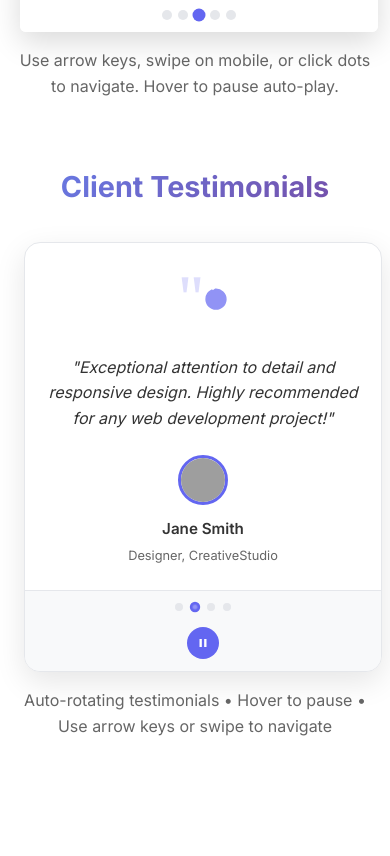
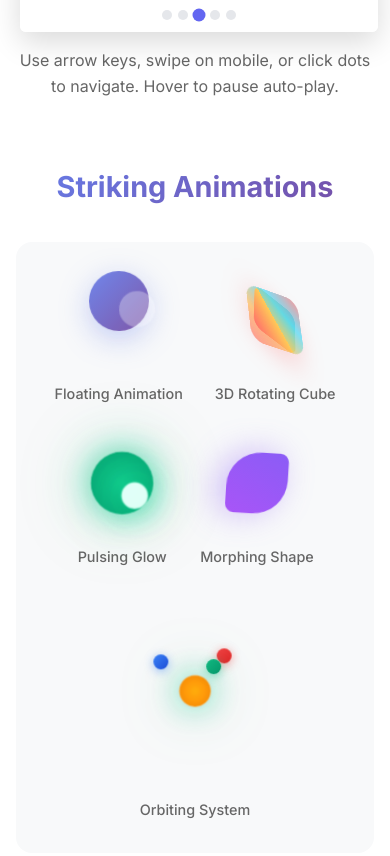
Before and after one commit to kasimlohar/frontend-battle-round1, a website: page index.html in a window 390 px wide. Shown: the part 3480-4336 px from the top of the page. Before the commit the page ends 4251 px from the top, so only its background shows below. Drawn offline with Linux system fonts and the light colour scheme; grey boxes are pictures that could not be loaded.

Commit message:
feat: add 5 striking geometric animations (float, 3D cube, glow, morph, orbit)

```diff
--- a/index.html
+++ b/index.html
@@ -12,6 +12,7 @@
     <link rel="stylesheet" href="src/styles/chart.css">
     <link rel="stylesheet" href="src/styles/testimonials.css">
     <link rel="stylesheet" href="src/styles/parallax.css">
+    <link rel="stylesheet" href="src/styles/striking-animations.css">
 </head>
 <body>
     <!-- LOADER -->
@@ -31,6 +32,7 @@
                 <li><a href="#features">Features</a></li>
                 <li><a href="#showcase">Showcase</a></li>
                 <li><a href="#stats">Analytics</a></li>
+                <li><a href="#animations">Animations</a></li>
                 <li><a href="#testimonials">Testimonials</a></li>
             </ul>
             <button class="theme-toggle ripple" id="themeToggle">🌙</button>
@@ -136,6 +138,42 @@
             </p>
         </section>
 
+        <!-- ADD NEW ANIMATIONS SECTION BEFORE TESTIMONIALS -->
+        <section id="animations" class="section">
+            <h2>Striking Animations</h2>
+            <div class="animations-showcase scroll-reveal">
+                <div class="animation-item">
+                    <div class="striking-object floating-object"></div>
+                    <div class="animation-label">Floating Animation</div>
+                </div>
+
+                <div class="animation-item">
+                    <div class="striking-object rotating-cube"></div>
+                    <div class="animation-label">3D Rotating Cube</div>
+                </div>
+
+                <div class="animation-item">
+                    <div class="striking-object pulsing-glow"></div>
+                    <div class="animation-label">Pulsing Glow</div>
+                </div>
+
+                <div class="animation-item">
+                    <div class="striking-object morphing-shape"></div>
+                    <div class="animation-label">Morphing Shape</div>
+                </div>
+
+                <div class="animation-item">
+                    <div class="orbiting-system">
+                        <div class="orbit-center"></div>
+                        <div class="orbit-object"></div>
+                        <div class="orbit-object"></div>
+                        <div class="orbit-object"></div>
+                    </div>
+                    <div class="animation-label">Orbiting System</div>
+                </div>
+            </div>
+        </section>
+
         <!-- TESTIMONIALS SECTION -->
         <section id="testimonials" class="section">
             <h2>Client Testimonials</h2>
@@ -149,8 +187,10 @@
     <script src="src/js/main.js"></script>
     <script src="src/js/theme-toggle.js"></script>
     <script src="src/js/carousel.js"></script>
-    <script src="src/js/chart.js"></script>
-    <script src="src/js/testimonials.js"></script>
+
+
+
+</html></body>    <script src="src/js/chart.js"></script>    <script src="src/js/testimonials.js"></script>
     <script src="src/js/parallax.js"></script>
 </body>
 </html>
--- /dev/null
+++ b/src/styles/striking-animations.css
@@ -0,0 +1,374 @@
+/* ========================================
+   STRIKING GEOMETRIC ANIMATIONS
+   ======================================== */
+
+/* BASE STYLING FOR ANIMATED OBJECTS */
+.striking-object {
+    width: 80px;
+    height: 80px;
+    background: var(--accent-color);
+    margin: 2rem;
+    display: inline-block;
+    position: relative;
+    box-shadow: 0 4px 15px rgba(99, 102, 241, 0.3);
+    border-radius: 8px;
+}
+
+/* CONTAINER FOR ANIMATION SHOWCASE */
+.animations-showcase {
+    display: flex;
+    flex-wrap: wrap;
+    justify-content: center;
+    align-items: center;
+    padding: 4rem 2rem;
+    gap: 3rem;
+    background: var(--bg-secondary);
+    border-radius: 16px;
+    margin: 2rem 0;
+    min-height: 400px;
+}
+
+.animation-item {
+    display: flex;
+    flex-direction: column;
+    align-items: center;
+    gap: 1rem;
+}
+
+.animation-label {
+    font-size: 0.9rem;
+    color: var(--text-secondary);
+    font-weight: 500;
+    text-align: center;
+}
+
+/* ========================================
+   1. FLOATING ANIMATION
+   ======================================== */
+@keyframes float {
+    0%, 100% {
+        transform: translateY(0px) rotate(0deg);
+        opacity: 0.8;
+    }
+    25% {
+        transform: translateY(-15px) rotate(2deg);
+        opacity: 1;
+    }
+    50% {
+        transform: translateY(-25px) rotate(0deg);
+        opacity: 0.9;
+    }
+    75% {
+        transform: translateY(-10px) rotate(-2deg);
+        opacity: 1;
+    }
+}
+
+.floating-object {
+    background: linear-gradient(135deg, #667eea 0%, #764ba2 100%);
+    border-radius: 50%;
+    animation: float 4s cubic-bezier(0.4, 0, 0.6, 1) infinite;
+    box-shadow: 0 8px 30px rgba(102, 126, 234, 0.4);
+}
+
+.floating-object::before {
+    content: '';
+    position: absolute;
+    top: 50%;
+    left: 50%;
+    width: 60%;
+    height: 60%;
+    background: rgba(255, 255, 255, 0.3);
+    border-radius: 50%;
+    transform: translate(-50%, -50%);
+    animation: float 2s ease-in-out infinite reverse;
+}
+
+/* ========================================
+   2. ROTATING CUBE ANIMATION
+   ======================================== */
+@keyframes rotateCube {
+    0% {
+        transform: perspective(800px) rotateX(0deg) rotateY(0deg) rotateZ(0deg);
+    }
+    25% {
+        transform: perspective(800px) rotateX(90deg) rotateY(90deg) rotateZ(0deg);
+    }
+    50% {
+        transform: perspective(800px) rotateX(180deg) rotateY(180deg) rotateZ(90deg);
+    }
+    75% {
+        transform: perspective(800px) rotateX(270deg) rotateY(270deg) rotateZ(180deg);
+    }
+    100% {
+        transform: perspective(800px) rotateX(360deg) rotateY(360deg) rotateZ(360deg);
+    }
+}
+
+.rotating-cube {
+    background: linear-gradient(45deg, #ff6b6b 0%, #feca57 50%, #48dbfb 100%);
+    border-radius: 12px;
+    animation: rotateCube 6s cubic-bezier(0.25, 0.46, 0.45, 0.94) infinite;
+    transform-style: preserve-3d;
+    box-shadow: 0 10px 40px rgba(255, 107, 107, 0.4);
+}
+
+.rotating-cube::before {
+    content: '';
+    position: absolute;
+    top: -4px;
+    left: -4px;
+    right: -4px;
+    bottom: -4px;
+    background: linear-gradient(45deg, #ff6b6b, #feca57, #48dbfb, #ff6b6b);
+    border-radius: 16px;
+    z-index: -1;
+    opacity: 0.7;
+    animation: rotateCube 6s cubic-bezier(0.25, 0.46, 0.45, 0.94) infinite reverse;
+}
+
+/* ========================================
+   3. PULSING GLOW ANIMATION
+   ======================================== */
+@keyframes pulseGlow {
+    0%, 100% {
+        transform: scale(1);
+        box-shadow: 0 0 20px rgba(16, 185, 129, 0.4),
+                    0 0 40px rgba(16, 185, 129, 0.2),
+                    0 0 60px rgba(16, 185, 129, 0.1);
+        filter: brightness(1);
+    }
+    25% {
+        transform: scale(1.05);
+        box-shadow: 0 0 30px rgba(16, 185, 129, 0.6),
+                    0 0 60px rgba(16, 185, 129, 0.4),
+                    0 0 90px rgba(16, 185, 129, 0.2);
+        filter: brightness(1.1);
+    }
+    50% {
+        transform: scale(1.1);
+        box-shadow: 0 0 40px rgba(16, 185, 129, 0.8),
+                    0 0 80px rgba(16, 185, 129, 0.6),
+                    0 0 120px rgba(16, 185, 129, 0.3);
+        filter: brightness(1.2);
+    }
+    75% {
+        transform: scale(1.05);
+        box-shadow: 0 0 30px rgba(16, 185, 129, 0.6),
+                    0 0 60px rgba(16, 185, 129, 0.4),
+                    0 0 90px rgba(16, 185, 129, 0.2);
+        filter: brightness(1.1);
+    }
+}
+
+.pulsing-glow {
+    background: radial-gradient(circle, #10b981 0%, #059669 100%);
+    border-radius: 50%;
+    animation: pulseGlow 3s cubic-bezier(0.4, 0, 0.2, 1) infinite;
+    position: relative;
+    overflow: visible;
+}
+
+.pulsing-glow::after {
+    content: '';
+    position: absolute;
+    top: 50%;
+    left: 50%;
+    width: 40%;
+    height: 40%;
+    background: rgba(255, 255, 255, 0.8);
+    border-radius: 50%;
+    transform: translate(-50%, -50%);
+    animation: pulseGlow 1.5s ease-in-out infinite reverse;
+}
+
+/* ========================================
+   4. MORPHING SHAPES ANIMATION
+   ======================================== */
+@keyframes morphShape {
+    0% {
+        border-radius: 50%;
+        transform: rotate(0deg) scale(1);
+        background: linear-gradient(45deg, #8b5cf6 0%, #a855f7 100%);
+    }
+    20% {
+        border-radius: 20% 80% 20% 80%;
+        transform: rotate(72deg) scale(1.05);
+        background: linear-gradient(117deg, #8b5cf6 0%, #a855f7 100%);
+    }
+    40% {
+        border-radius: 0%;
+        transform: rotate(144deg) scale(0.95);
+        background: linear-gradient(189deg, #8b5cf6 0%, #a855f7 100%);
+    }
+    60% {
+        border-radius: 80% 20% 80% 20%;
+        transform: rotate(216deg) scale(1.1);
+        background: linear-gradient(261deg, #8b5cf6 0%, #a855f7 100%);
+    }
+    80% {
+        border-radius: 20%;
+        transform: rotate(288deg) scale(0.9);
+        background: linear-gradient(333deg, #8b5cf6 0%, #a855f7 100%);
+    }
+    100% {
+        border-radius: 50%;
+        transform: rotate(360deg) scale(1);
+        background: linear-gradient(405deg, #8b5cf6 0%, #a855f7 100%);
+    }
+}
+
+.morphing-shape {
+    background: linear-gradient(45deg, #8b5cf6 0%, #a855f7 100%);
+    animation: morphShape 5s cubic-bezier(0.68, -0.55, 0.265, 1.55) infinite;
+    box-shadow: 0 8px 32px rgba(139, 92, 246, 0.4);
+}
+
+/* ========================================
+   5. ORBITING ANIMATION
+   ======================================== */
+@keyframes orbit {
+    from {
+        transform: rotate(0deg) translateX(60px) rotate(0deg);
+    }
+    to {
+        transform: rotate(360deg) translateX(60px) rotate(-360deg);
+    }
+}
+
+@keyframes orbitReverse {
+    from {
+        transform: rotate(0deg) translateX(40px) rotate(0deg);
+    }
+    to {
+        transform: rotate(-360deg) translateX(40px) rotate(360deg);
+    }
+}
+
+.orbiting-system {
+    position: relative;
+    width: 200px;
+    height: 200px;
+    display: flex;
+    align-items: center;
+    justify-content: center;
+    margin: 2rem;
+}
+
+.orbit-center {
+    width: 40px;
+    height: 40px;
+    background: radial-gradient(circle, #f59e0b 0%, #d97706 100%);
+    border-radius: 50%;
+    position: absolute;
+    box-shadow: 0 0 20px rgba(245, 158, 11, 0.6);
+    animation: pulseGlow 2s ease-in-out infinite;
+}
+
+.orbit-object {
+    position: absolute;
+    width: 20px;
+    height: 20px;
+    background: linear-gradient(135deg, #3b82f6 0%, #1d4ed8 100%);
+    border-radius: 50%;
+    animation: orbit 4s linear infinite;
+    box-shadow: 0 2px 10px rgba(59, 130, 246, 0.5);
+}
+
+.orbit-object:nth-child(2) {
+    animation-delay: -1s;
+    background: linear-gradient(135deg, #ef4444 0%, #dc2626 100%);
+    box-shadow: 0 2px 10px rgba(239, 68, 68, 0.5);
+}
+
+.orbit-object:nth-child(3) {
+    animation: orbitReverse 3s linear infinite;
+    background: linear-gradient(135deg, #10b981 0%, #059669 100%);
+    box-shadow: 0 2px 10px rgba(16, 185, 129, 0.5);
+}
+
+/* ========================================
+   RESPONSIVE DESIGN
+   ======================================== */
+@media (max-width: 768px) {
+    .animations-showcase {
+        gap: 2rem;
+        padding: 2rem 1rem;
+        min-height: auto;
+    }
+
+    .striking-object {
+        width: 60px;
+        height: 60px;
+        margin: 1rem;
+    }
+
+    .orbiting-system {
+        width: 150px;
+        height: 150px;
+        margin: 1rem;
+    }
+
+    .orbit-center {
+        width: 30px;
+        height: 30px;
+    }
+
+    .orbit-object {
+        width: 15px;
+        height: 15px;
+    }
+
+    @keyframes orbit {
+        from {
+            transform: rotate(0deg) translateX(45px) rotate(0deg);
+        }
+        to {
+            transform: rotate(360deg) translateX(45px) rotate(-360deg);
+        }
+    }
+
+    @keyframes orbitReverse {
+        from {
+            transform: rotate(0deg) translateX(30px) rotate(0deg);
+        }
+        to {
+            transform: rotate(-360deg) translateX(30px) rotate(360deg);
+        }
+    }
+}
+
+/* ========================================
+   ACCESSIBILITY & PERFORMANCE
+   ======================================== */
+@media (prefers-reduced-motion: reduce) {
+    .floating-object,
+    .rotating-cube,
+    .pulsing-glow,
+    .morphing-shape,
+    .orbit-object,
+    .orbit-center {
+        animation-duration: 0.01ms !important;
+        animation-iteration-count: 1 !important;
+        transition: none !important;
+    }
+}
+
+/* Hardware acceleration for better performance */
+.striking-object,
+.orbit-object,
+.orbit-center {
+    will-change: transform;
+    backface-visibility: hidden;
+    perspective: 1000px;
+}
+
+/* DARK THEME ADJUSTMENTS */
+[data-theme="dark"] .animations-showcase {
+    background: var(--bg-primary);
+    border: 1px solid var(--border-color);
+}
+
+[data-theme="dark"] .striking-object {
+    box-shadow: 0 4px 15px rgba(139, 92, 246, 0.4);
+}
```
Also changed, not shown: test-animations.html (added, +39 -0 lines).
